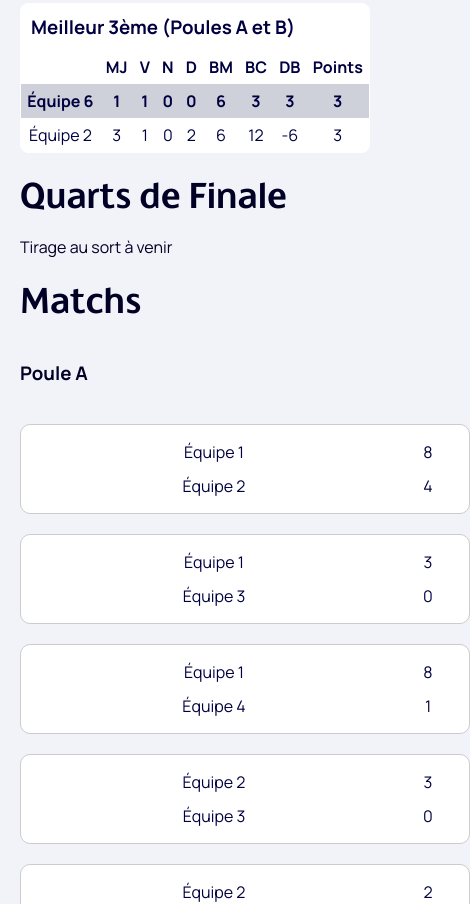
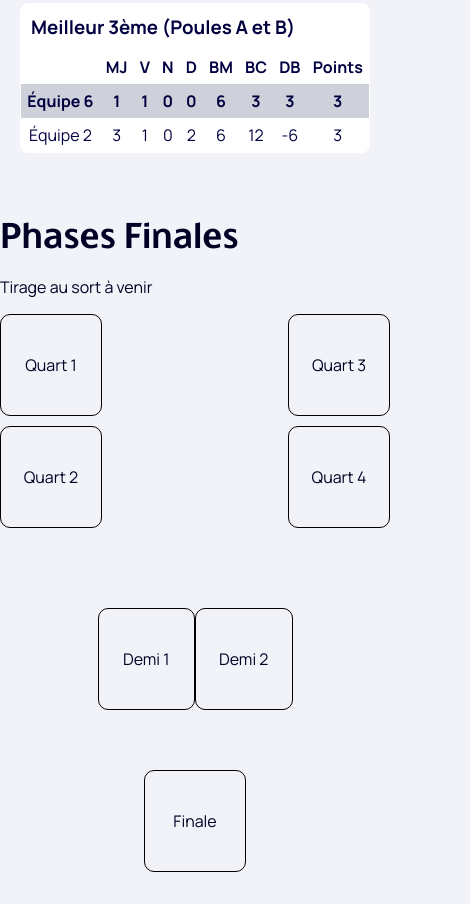
Before and after one commit to Miguelfr1/IngLeague, a plain HTML site: page tournoi3.html in a window 390 px wide. Shown: the part 1096-2000 px from the top of the page, 470 px wide, since content can reach past the window. Drawn offline with Linux system fonts and the light colour scheme.

Commit message:
Update tournoi3.html

```diff
--- a/tournoi3.html
+++ b/tournoi3.html
@@ -1,4 +1,3 @@
-
 <!DOCTYPE html>
 <html lang="fr">
 <head>
@@ -12,44 +11,6 @@
     <link rel="icon" href="./img/inglogo.jpg"> <!-- L'icône du site pour l'onglet du navigateur -->
 
     <style>
-
-
-@media only screen and (max-width: 600px) {
-    header {
-        flex-direction: row;
-        justify-content: space-between;
-        align-items: center;
-    }
-
-    nav {
-        margin-top: 20px; /* Ajoute un espace entre les boutons et le haut du header */
-    }
-
-    nav ul {
-        margin-right: 20px;
-        margin-bottom: 30px;
-
-    }
-
-    nav ul li {
-        display: block;
-        margin-right: 0;
-        margin-bottom: 10px; /* Espacement entre les boutons */
-    }
-    .logo{
-        height: 138px;
-        width: 138px;
-    }
-    body {
-    overflow-x: hidden; /* Empêche le défilement horizontal */
-}
-
-.match{
-    max-width: 450px;
-}
-
-}
-
         /* Ajoutez vos styles personnalisés ici */
         .dropdown {
             position: relative;
@@ -88,7 +49,7 @@
 </head>
 <body>
     <header>
-        <img src="./img/ing3logo.jpg" alt="Logo ING 2 LEAGUE" class="logo">
+        <img src="./img/ing1logo.jpg" alt="Logo ING 2 LEAGUE" class="logo">
         <div class="nav-buttons">
             <nav>
                 <ul>
@@ -100,7 +61,7 @@
                             <a href="#" onclick="afficherSection('matchs')">Matchs</a>
                         </div>
                     </li>
-                    <li><a href="#" onclick="afficherSection('equipes-quarts')">Quarts de Finale</a></li>
+                    <li><a href="#" onclick="afficherSection('equipes-quarts')">Phases Finales</a></li>
                 </ul>
             </nav>
         </div>
@@ -203,12 +164,144 @@
             </table>
         </div>
     </section>
+</main>
 
     <section id="equipes-quarts">
-        <h2>Quarts de Finale</h2>
+        <h2>Phases Finales</h2>
         <p>Tirage au sort à venir</p>
+
+        <div class="ligue-des-champions">
+          <div class="quart-de-finale">
+            <div class="match-container">
+              <div class="matc">Quart 1</div>
+              <div class="ligne"></div>
+              <div class="matc">Quart 2</div>
+            </div>
+
+            <div class="match-container">
+              <div class="matc">Quart 3</div>
+              <div class="matc">Quart 4</div>
+            </div>
+          </div>
+
+          <div class="demi-finale">
+            <div class="matc">Demi 1</div>
+            <div class="matc">Demi 2</div>
+          </div>
+          <div class="finale">
+            <div class="matc">Finale</div>
+          </div>
+        </div>
+      </section>
+
+
+
+          <style>
+
+.ligue-des-champions {
+  display: flex;
+  flex-direction: column;
+  align-items: center;
+}
+
+.matc {
+  width: 300px;
+  height: 100px;
+  border: 1px solid black;
+  display: flex;
+  justify-content: center;
+  align-items: center;
+  margin-bottom: 10px; /* Ajoute de l'espace entre les matches */
+  border-radius: 10px;
+
+}
+
+.quart-de-finale {
+  display: flex;
+  justify-content: space-between;
+  width: 100%;
+  padding: 0 20px; /* Ajoute de l'espace entre les quarts et les bords */
+  max-width: 1800px;
+}
+
+.match-container {
+  display: flex;
+  flex-direction: column;
+  align-items: center;
+  margin-bottom: 20px; /* Ajoute de l'espace entre les Phases Finales */
+
+}
+
+.demi-finale {
+  display: flex;
+  justify-content: space-between;
+  width: 50%;
+  margin-top: -170px;
+}
+
+.finale {
+  margin-top: -0px;
+}
+
+.quart-de-finale .match:not(:last-child) {
+  border-bottom: 2px solid black;
+}
+
+.demi-finale .match:first-child {
+  border-right: 2px solid black;
+}
+
+@media only screen and (max-width: 600px) {
+    .ligue-des-champions {
+  display: flex;
+  flex-direction: column;
+  align-items: center;
+}
+
+.matc {
+  width: 100px;
+  height: 100px;
+  border: 1px solid black;
+  display: flex;
+  justify-content: center;
+  align-items: center;
+}
+
+.quart-de-finale {
+  display: flex;
+  justify-content: space-between;
+  width: 100%;
+}
+
+.demi-finale {
+  display: flex;
+  justify-content: space-between;
+  width: 50%;
+  margin-top: 50px;
+}
+
+.finale {
+  margin-top: 50px;
+}
+
+.quart-de-finale .match:not(:last-child) {
+  border-right: 2px solid black;
+}
+
+.demi-finale .match:first-child {
+  border-right: 2px solid black;
+}
+
+}
+
+
+          </style>
+
+
+
+
     </section>
-
+<main>
     <section id="matchs">
         <h2>Matchs</h2>
         <div class="matchs">
```
